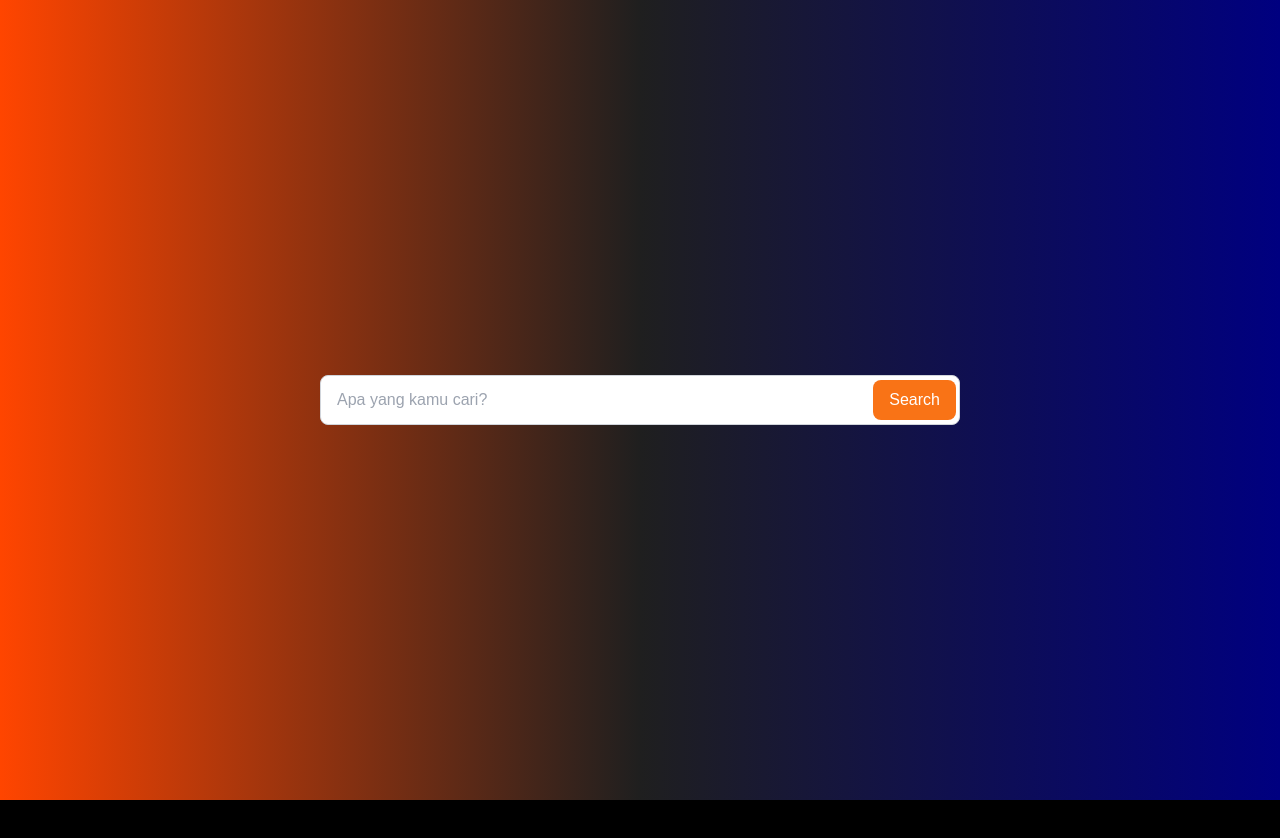
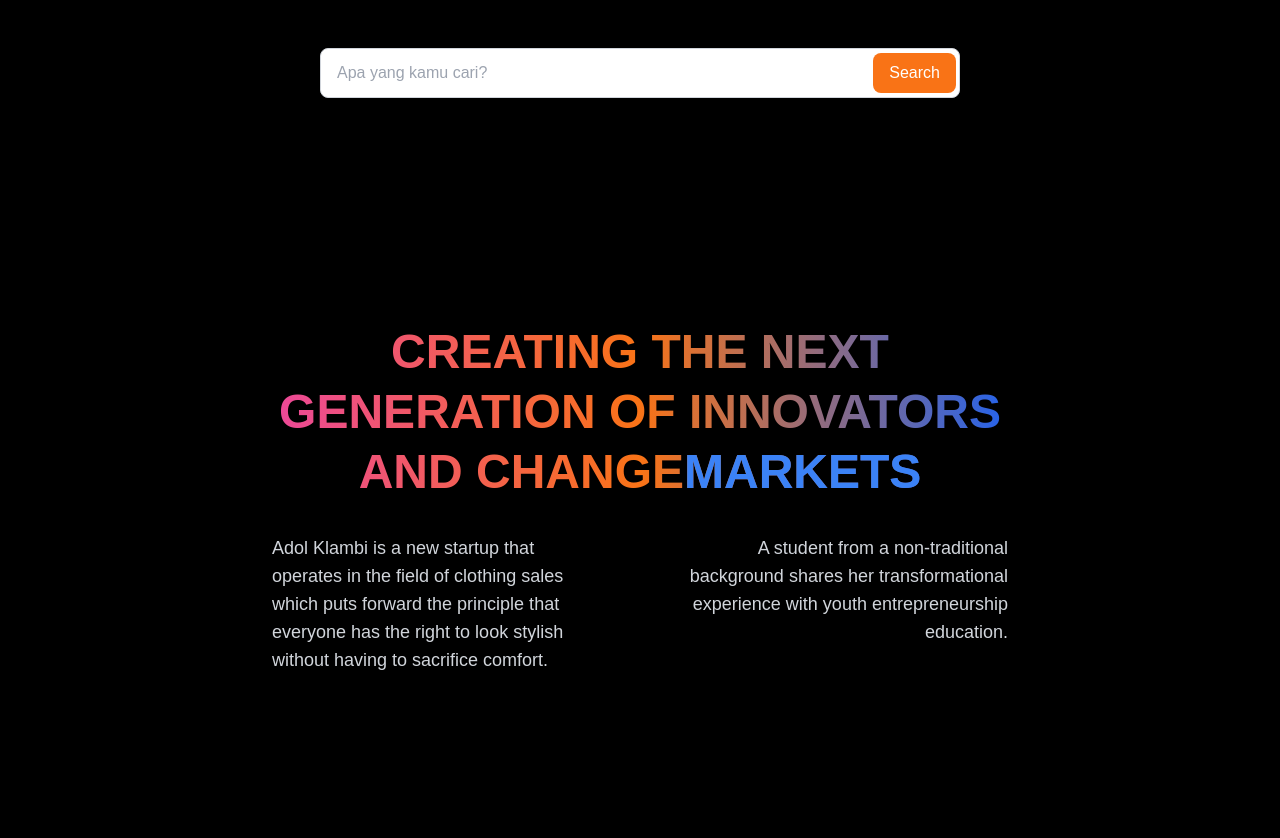
Before and after one commit to habibi-source/project-websitetugaskuliah, a website: page main-menu.html in a window 1280 px wide. Before the commit the page ends 800 px from the top, so only its background shows below. Drawn offline with Linux system fonts and the light colour scheme.

Commit message:
add some parts of main-menu

```diff
--- a/main-menu.html
+++ b/main-menu.html
@@ -7,15 +7,41 @@
     <link href="./output.css" rel="stylesheet">
     <link rel="stylesheet" href="styles.css">
 </head>
-<body class="h-screen bg-gradient-to-r from-[#FF4500] via-[#1F1F1F] to-[#000080] flex items-center justify-center h-screen">
-    <!-- Search Button -->
-    <div class="relative w-1/2">
+<body >
+    <!-- Search Button Start -->
+    <div class="flex items-start justify-center ">
+        <div class="relative w-1/2 mt-12"> <!-- Menambahkan margin top -->
             <input type="text" placeholder="Apa yang kamu cari?"
                    class="w-full p-3 pl-4 pr-20 border border-gray-300 rounded-lg focus:outline-none focus:ring-2 focus:ring-orange-400">
             <button class="absolute right-1 top-1/2 transform -translate-y-1/2 bg-orange-500 text-white px-4 py-2 rounded-lg hover:bg-orange-600 focus:ring-2 focus:ring-orange-400">
                 Search
             </button>
+        </div>
+    </div>
             <!-- Search Button end -->
+    <div class="bg-black flex justify-center items-center min-h-screen">
+        <div class="text-center max-w-3xl px-4">
+            <h1 class="text-5xl font-bold leading-tight text-transparent bg-clip-text bg-gradient-to-r from-pink-500 via-orange-500 to-blue-600">
+                CREATING THE NEXT GENERATION OF INNOVATORS AND CHANGE<span class="text-blue-500">MARKETS</span>
+            </h1>
+            <div class="flex justify-between mt-8 text-gray-300">
+                <p class="text-left text-lg max-w-xs">
+
+
+    Adol Klambi is a new startup that operates in the field of clothing sales which puts forward the principle that everyone has the right to look stylish without having to sacrifice comfort.
+                </p>
+                <p class="text-right text-lg max-w-xs">
+                    A student from a non-traditional background shares her transformational experience with youth entrepreneurship education.
+                </p>
             </div>
+        </div>
+    </div>
+
 </body>
+
+
+    <!-- Midline Text -->
+
+    <!-- Midline Text -->
+
 </html>
```
Also changed, not shown: output.css. Lines whose indentation alone changed are shown as unchanged.
